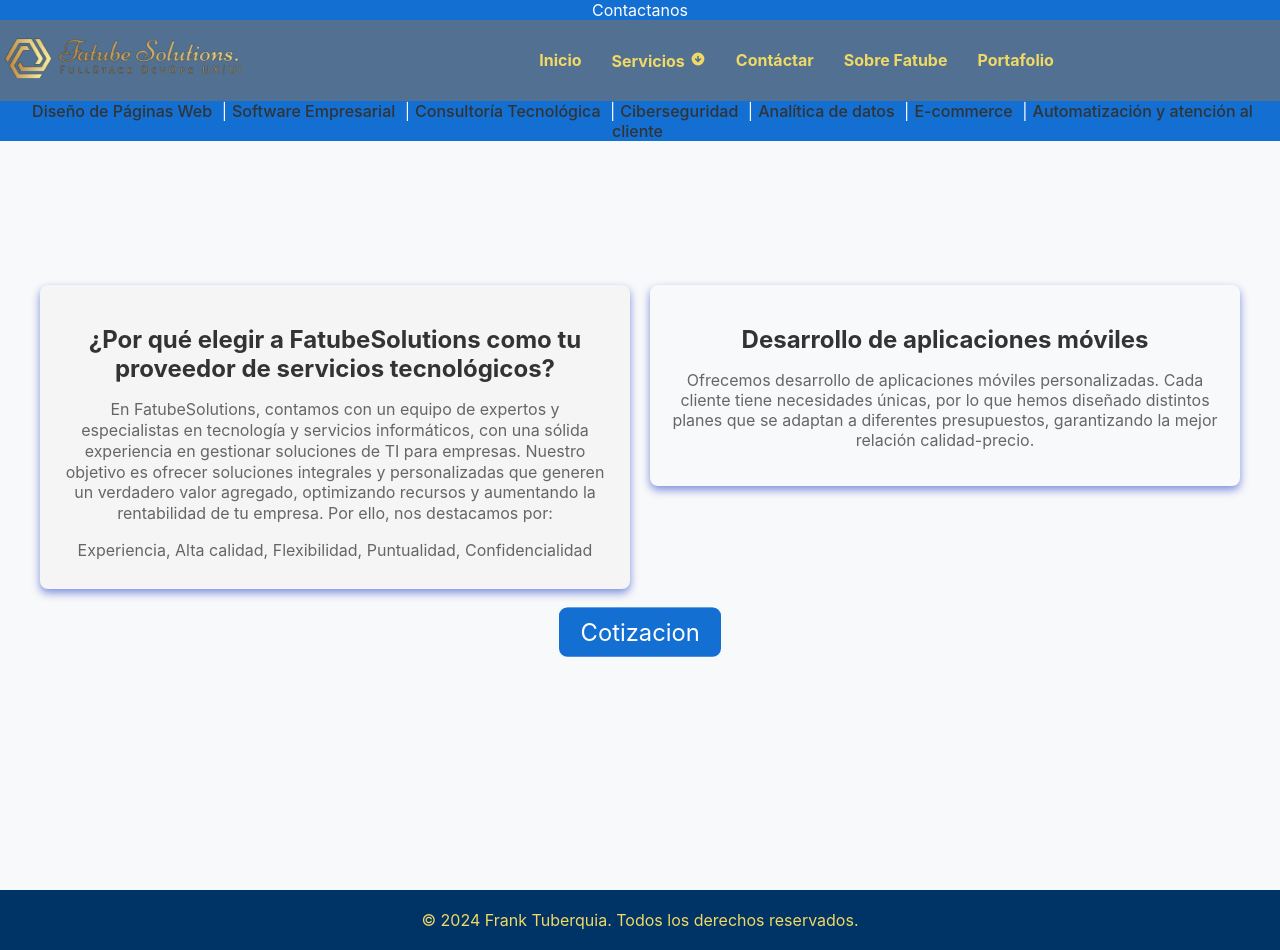
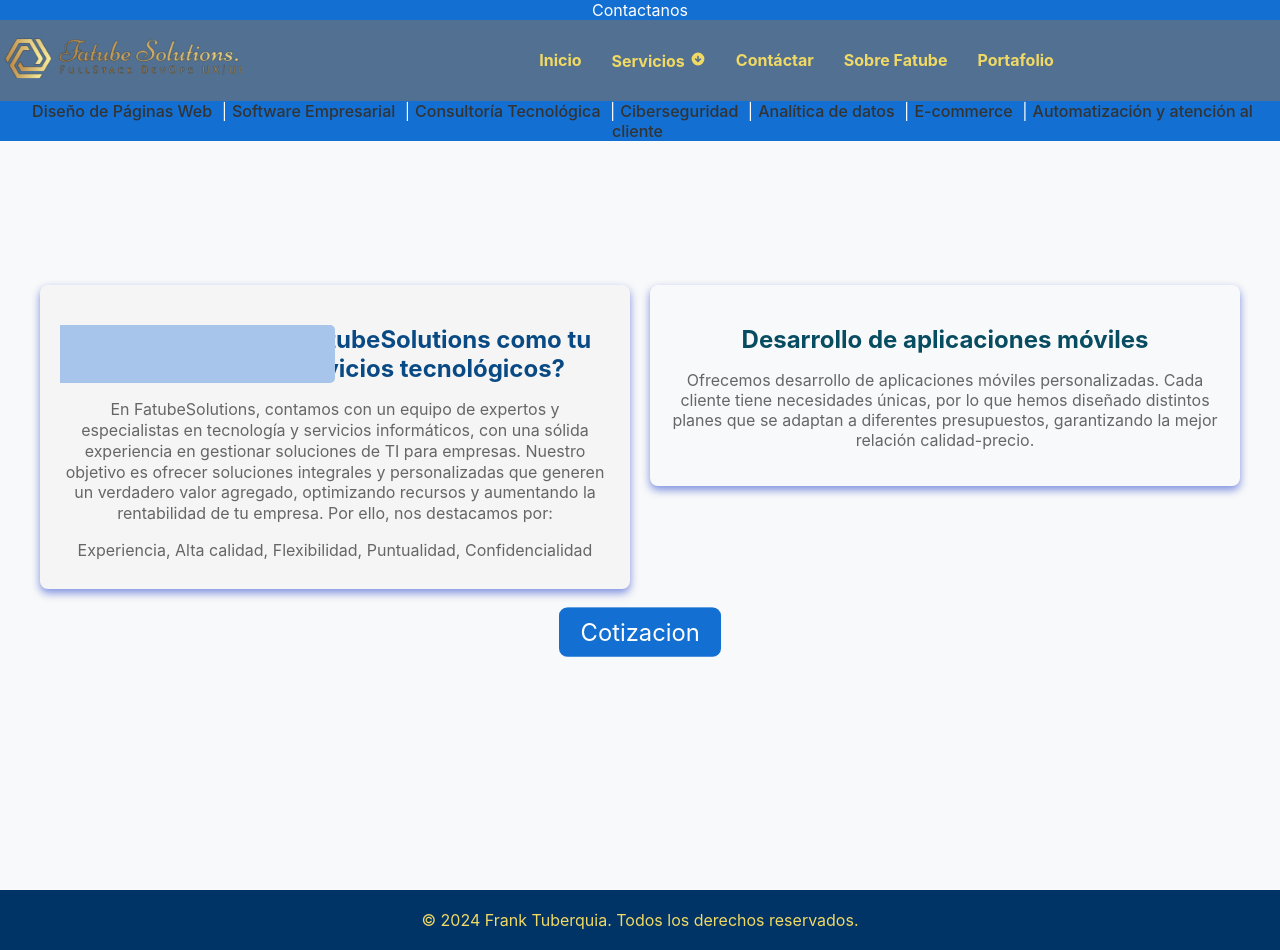
Before and after one commit to Ftuberquia/Fatube-Solutions, a React (Create React App) app in the folder fatubesolutions/: page / in a window 1280 px wide. Built offline with nearby package versions, Linux system fonts and the light colour scheme.

Commit message:
css  home y servicios

```diff
--- a/fatubesolutions/src/components/Home.css
+++ b/fatubesolutions/src/components/Home.css
@@ -38,9 +38,42 @@
 }
 
 .card-presentation h1 {
-  color: #333;
+  color: #0a4a84;
   font-size: 1.5rem;
   margin-bottom: 10px;
+  position: relative;
+  padding-left: 20px;
+  /* Espacio para la viñeta */
+  overflow: hidden;
+  /* Asegura que la animación no exceda el contenedor */
+}
+
+.card-presentation h1::before {
+  content: '';
+  position: absolute;
+  top: 0;
+  left: 0;
+  width: 0;
+  height: 50%;
+  /* Cubre la mitad del contenedor */
+  background-color: #a7c5eb;
+  /* Color de la viñeta */
+  border-radius: 0 5px 5px 0;
+  /* Bordes redondeados para dar forma de viñeta */
+  animation: expandBackground 1s ease forwards;
+  /* Inicia la animación al cargar */
+}
+
+@keyframes expandBackground {
+  0% {
+    width: 0;
+  }
+
+  100% {
+    width: 50%;
+    height: 100%;
+    /* Ancho final de la viñeta */
+  }
 }
 
 .card-presentation p {
@@ -84,7 +117,7 @@
 .card-service h2 {
   font-size: 24px;
   margin-bottom: 10px;
-  color: #333;
+  color: #084c61;
 }
 
 .card-service p {
--- a/fatubesolutions/src/components/Navbar.css
+++ b/fatubesolutions/src/components/Navbar.css
@@ -151,7 +151,6 @@ nav {
   font-size: 18px;
 }
 
-
 .menu li a:hover {
   transform: scale(1.1);
 }
@@ -159,17 +158,16 @@ nav {
 /* Estilos para la tarjeta flotante de servicios */
 .services-dropdown {
   position: absolute;
-  top: 60px;
+  top: 75px;
   /* Ajusta la distancia desde la barra de navegación */
   left: 50%;
   transform: translateX(-50%);
-  background-color: rgba(12, 55, 100, 0.9);
+  background-color: rgba(174, 208, 245, 0.9);
   border-radius: 8px;
   box-shadow: 0px 4px 8px rgba(0, 0, 0, 0.2);
   padding: 10px 20px;
   z-index: 1000;
   width: 250px;
-  color: white;
 }
 
 .services-dropdown ul {
@@ -178,15 +176,18 @@ nav {
 }
 
 .services-dropdown li {
-  padding: 8px 0;
+  padding: 3px 5px;
+  /* Ajusta el padding para un espaciado más cómodo */
+  text-align: left;
+  /* Asegura que el texto esté alineado hacia la izquierda */
 }
 
 .services-dropdown a {
-  color: rgb(134, 99, 99);
+  color: #136fd1;
   text-decoration: none;
   transition: color 0.3s ease;
 }
 
 .services-dropdown a:hover {
-  color: white;
+  color: #0040b8;
 }
--- a/fatubesolutions/src/components/Navbar.jsx
+++ b/fatubesolutions/src/components/Navbar.jsx
@@ -31,7 +31,7 @@ const Navbar = () => {
               onMouseLeave={handleMouseLeave}
             >
               <Link to="/services">Servicios</Link>
-              <HiArrowCircleDown style={{ marginLeft: '5px', color: '#f0d964', marginTop: '1px' }} />
+              <HiArrowCircleDown style={{ marginLeft: '5px', color: '#f0d964', marginTop: '1px', cursor: 'pointer' }} />
               {showServices && (
                 <div className="services-dropdown">
                   <ul>
```
